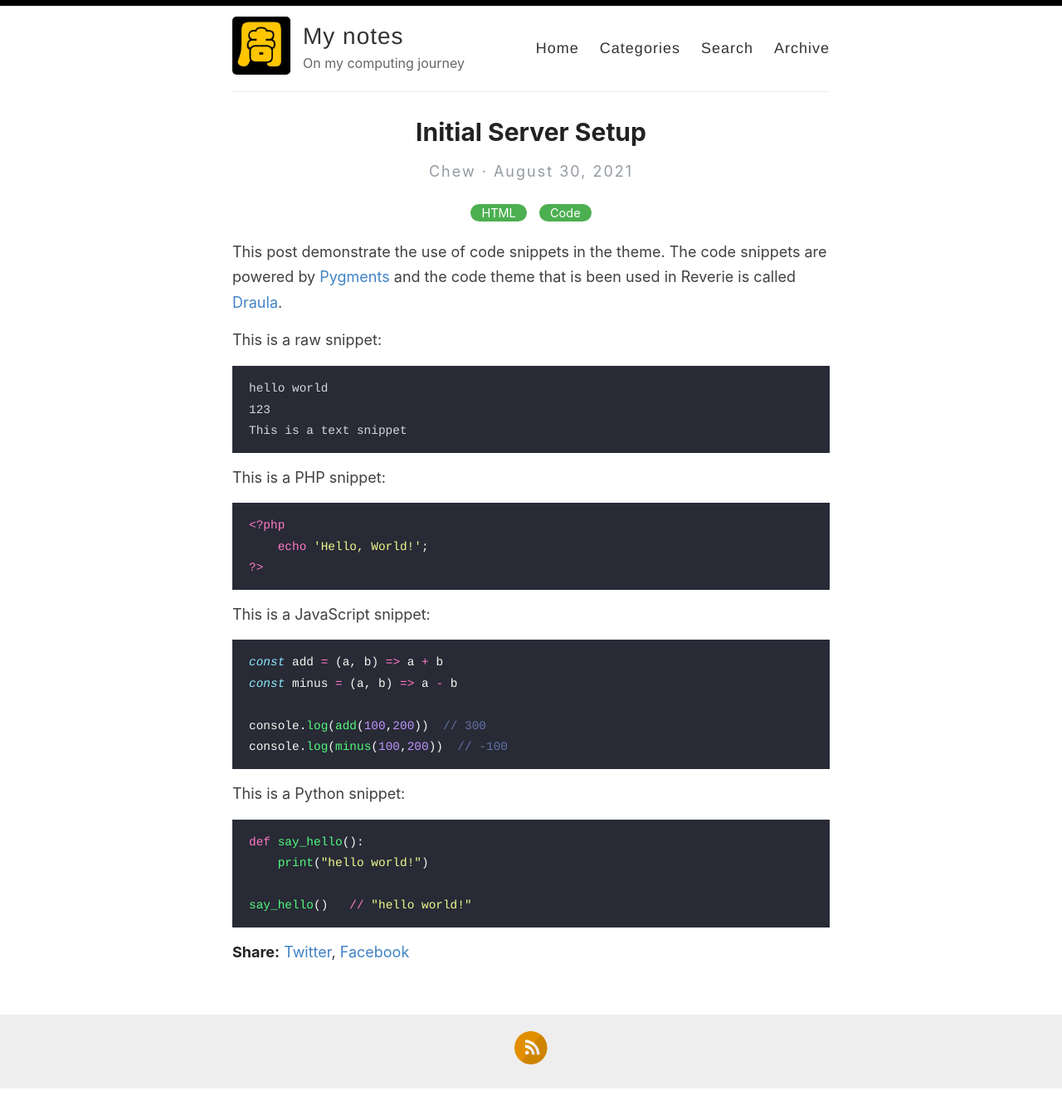
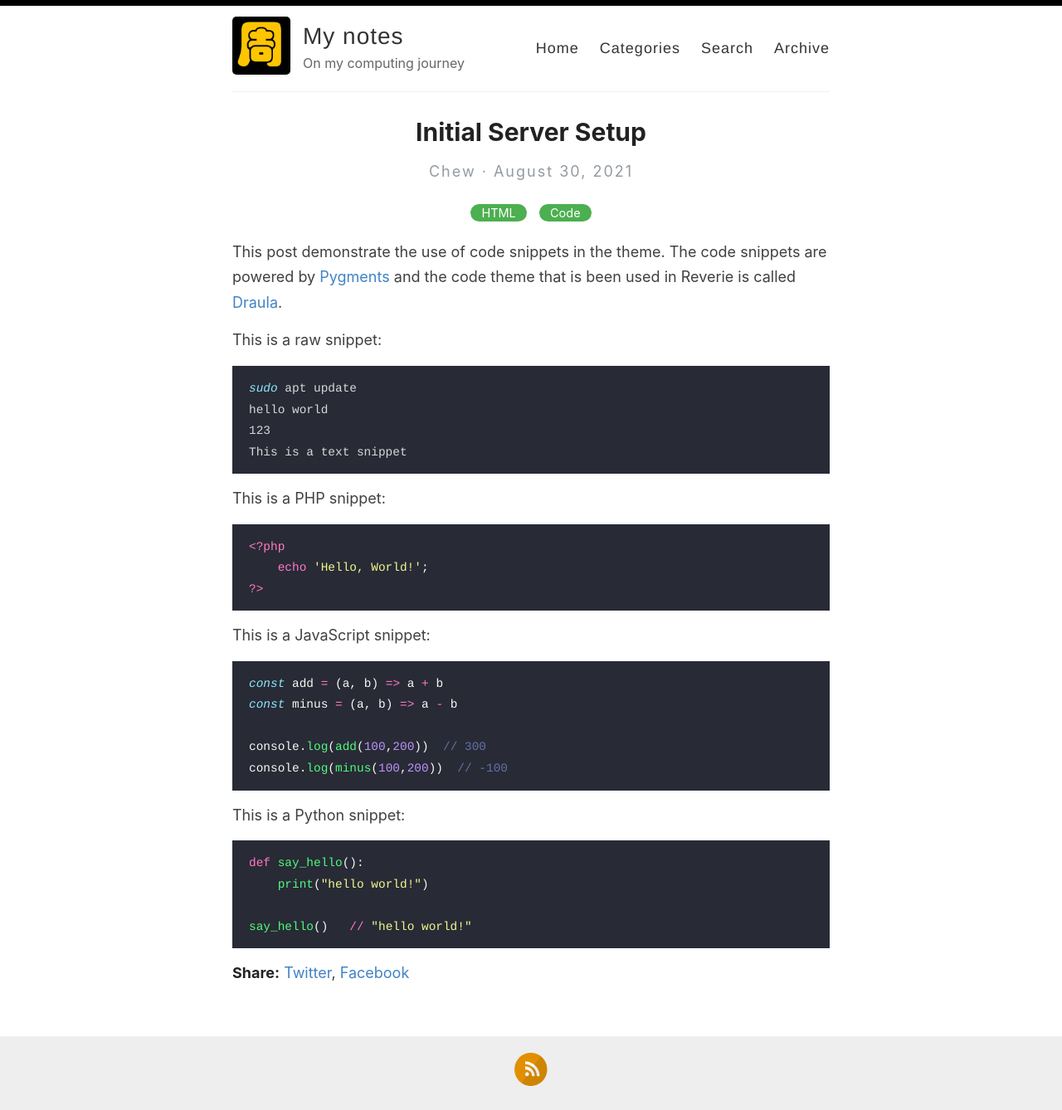
Before and after one commit to mr-chew/mr-chew.github.io, a Jekyll site: the page built from _posts/2021-8-30-initial-server-setup.md, in a window 1280 px wide. Shown: the whole page at 83% size. Built offline with Jekyll 4.4.1, drawn with Linux system fonts in a browser that asks for light colours; before the commit the page ends 1313 px from its top, so only the background shows below that.

Commit message:
Update 2021-8-30-initial-server-setup.md

````diff
--- a/_posts/2021-8-30-initial-server-setup.md
+++ b/_posts/2021-8-30-initial-server-setup.md
@@ -8,7 +8,8 @@ This post demonstrate the use of code snippets in the theme. The code snippets a
 
 This is a raw snippet:
 
-```
+```bash
+sudo apt update
 hello world
 123
 This is a text snippet
````
